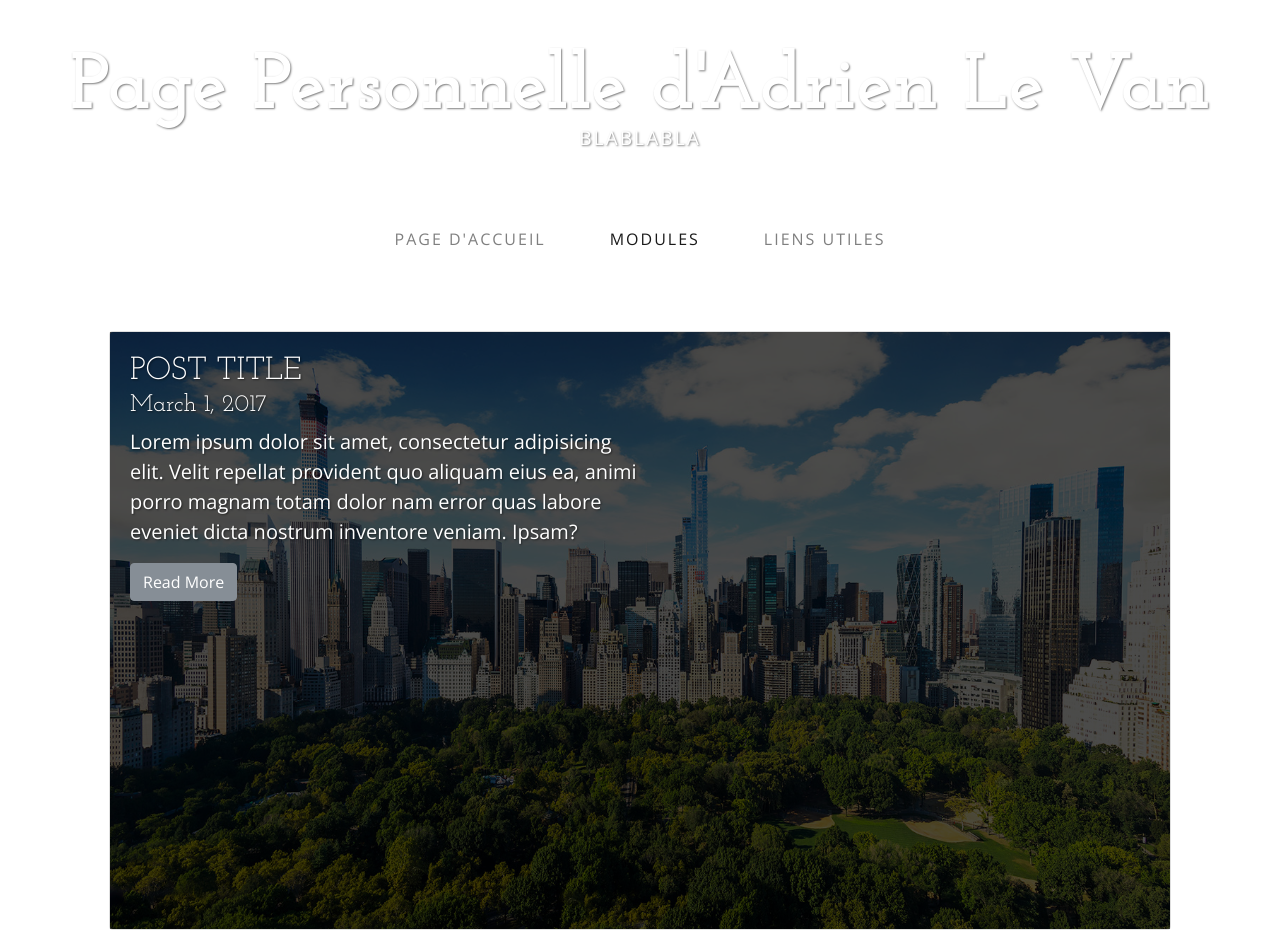
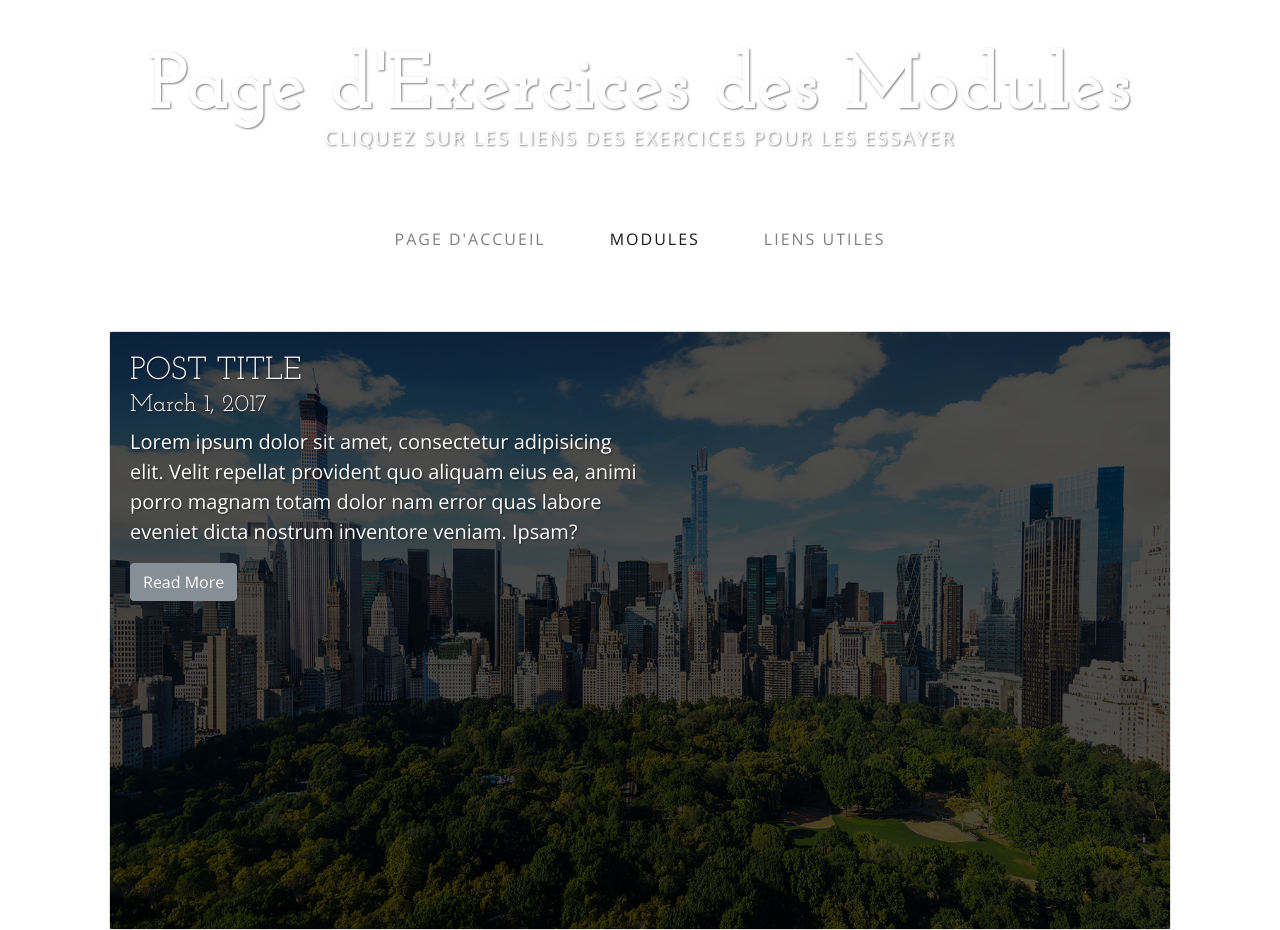
Before and after one commit to tyrog236/Adrien_Site, a website: page exercices.html in a window 1280 px wide. Shown: the top 930 px of the page. Drawn offline with nearby package versions, Linux system fonts and the light colour scheme.

Commit message:
Update exercices.html

```diff
--- a/exercices.html
+++ b/exercices.html
@@ -8,7 +8,7 @@
     <meta name="description" content="">
     <meta name="author" content="">
 
-    <title>Page Personnelle d'Adrien Le Van</title>
+    <title>Page d'Exercices</title>
 
     <!-- Bootstrap core CSS -->
     <link href="vendor/bootstrap/css/bootstrap.min.css" rel="stylesheet">
@@ -24,8 +24,8 @@
 
   <body>
 
-    <div class="tagline-upper text-center text-heading text-shadow text-white mt-5 d-none d-lg-block">Page Personnelle d'Adrien Le Van</div>
-    <div class="tagline-lower text-center text-expanded text-shadow text-uppercase text-white mb-5 d-none d-lg-block">blablabla</div>
+    <div class="tagline-upper text-center text-heading text-shadow text-white mt-5 d-none d-lg-block">Page d'Exercices des Modules</div>
+    <div class="tagline-lower text-center text-expanded text-shadow text-uppercase text-white mb-5 d-none d-lg-block">Cliquez sur les liens des exercices pour les essayer</div>
 
     <!-- Navigation -->
     <nav class="navbar navbar-expand-lg navbar-light bg-faded py-lg-4">
```
